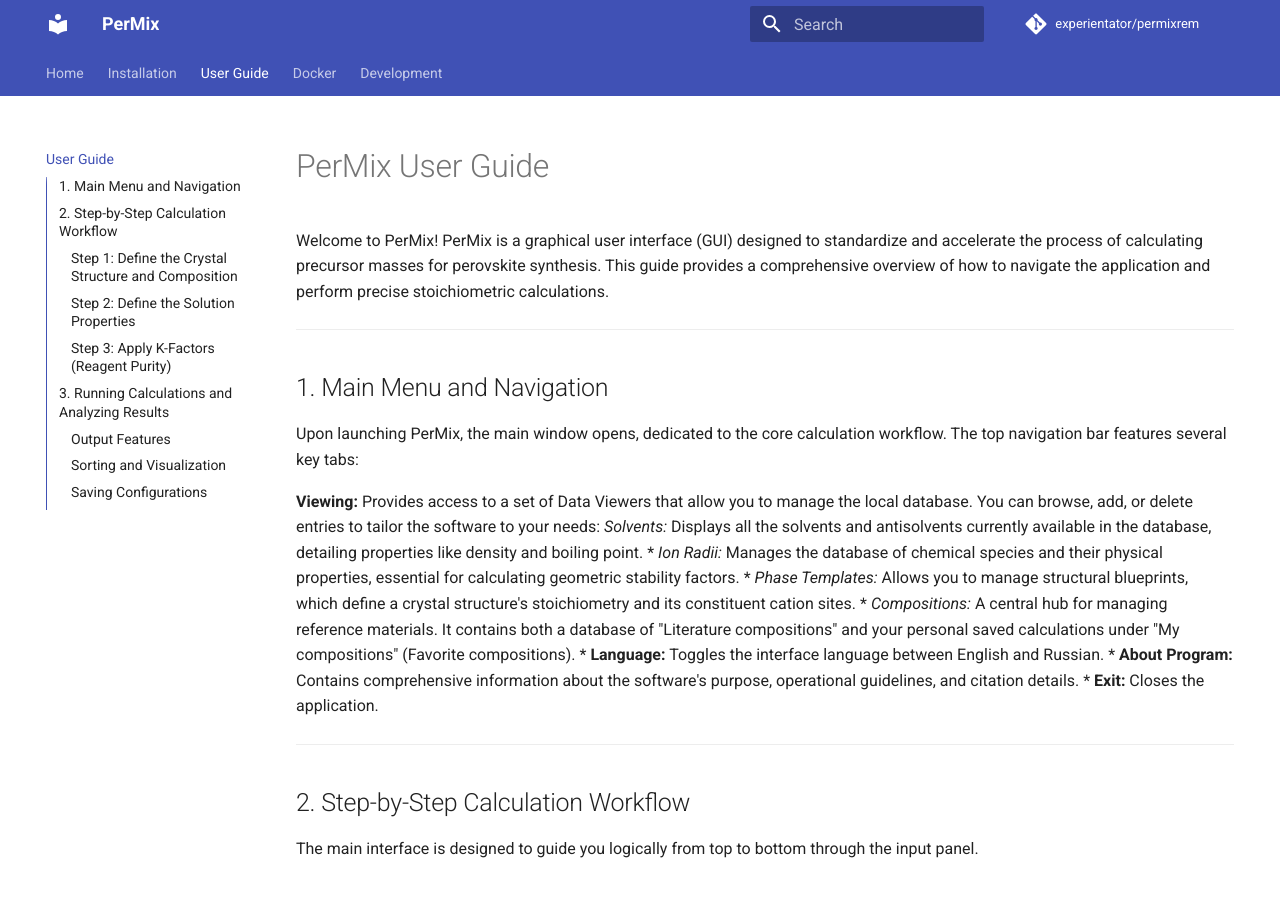
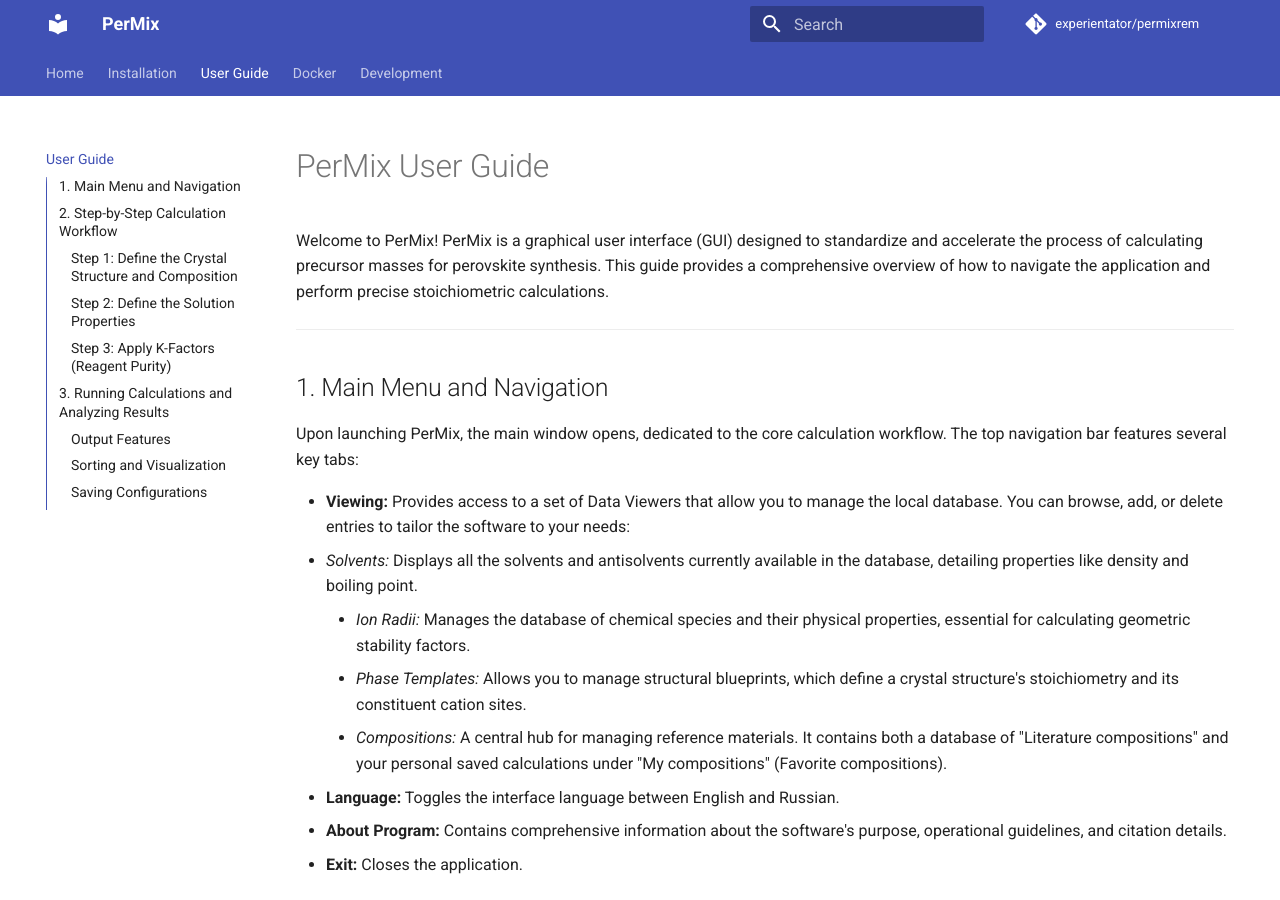
Before and after one commit to experientator/permix, an MkDocs documentation site: the page built from docs/user_guide.md, in a window 1280 px wide and 900 px high. Built offline with MkDocs 1.6.1 and Material for MkDocs 9.7.7, drawn with Linux system fonts in a browser that asks for light colours; comment, search, counter and statistics services are not loaded; some of the changed text lies outside the part shown.

Commit message:
update documentation

```diff
--- a/docs/user_guide.md
+++ b/docs/user_guide.md
@@ -8,8 +8,8 @@
 
 Upon launching PerMix, the main window opens, dedicated to the core calculation workflow. The top navigation bar features several key tabs:
 
-**Viewing:** Provides access to a set of Data Viewers that allow you to manage the local database. You can browse, add, or delete entries to tailor the software to your needs:
-*Solvents:* Displays all the solvents and antisolvents currently available in the database, detailing properties like density and boiling point.
+* **Viewing:** Provides access to a set of Data Viewers that allow you to manage the local database. You can browse, add, or delete entries to tailor the software to your needs:
+* *Solvents:* Displays all the solvents and antisolvents currently available in the database, detailing properties like density and boiling point.
     * *Ion Radii:* Manages the database of chemical species and their physical properties, essential for calculating geometric stability factors.
     * *Phase Templates:* Allows you to manage structural blueprints, which define a crystal structure's stoichiometry and its constituent cation sites.
     * *Compositions:* A central hub for managing reference materials. It contains both a database of "Literature compositions" and your personal saved calculations under "My compositions" (Favorite compositions).
@@ -51,12 +51,11 @@
 * **Mass Table:** Presents a detailed table with the precise precursor masses in grams required for each specific synthesis equation. You can retrieve a condensed overview of a specific reaction by using the **Get the equation summary** option.
 
 ### Sorting and Visualization
-When multiple synthesis equations are generated, use the "Sorting Equations" frame to rank them.
-* You can hierarchically sort the equations based on:
-    * Total combined mass.
-    * Number of required precursors.
-    * Mass of a specific precursor salt.
-* The interface also renders a **mass histogram** to visually distribute and compare the required weights of the reagents.
+When multiple synthesis equations are generated, use the "Sorting Equations" frame to rank them. You can hierarchically sort the equations based on:
+* Total combined mass.
+* Number of required precursors.
+* Mass of a specific precursor salt.
+The interface also renders a **mass histogram** to visually distribute and compare the required weights of the reagents.
 
 ### Saving Configurations
 If you want to archive a successful setup, click the **Save the configuration** button located in the left-hand panel. After providing a name and optional description, the setup is saved locally and instantly accessible via **Viewing -> Viewing compositions -> My compositions**, where it can be loaded back at any time.
```
Also changed, not shown: docs/index.md (+1 -1 lines).
